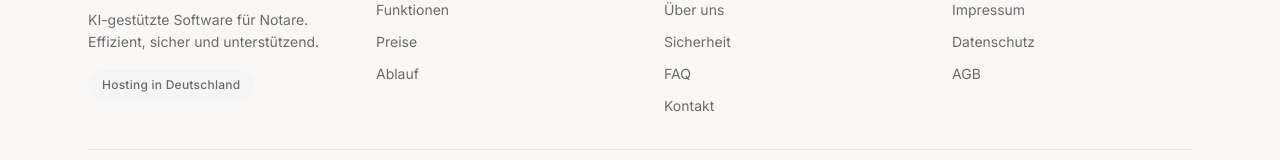
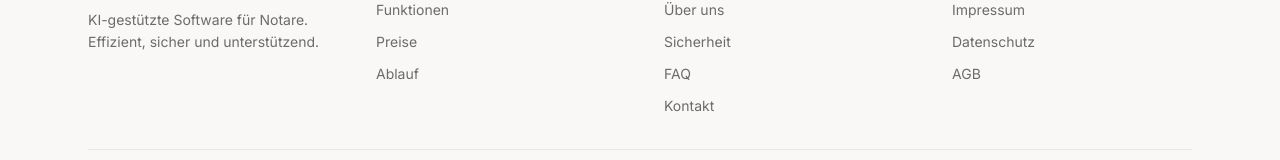
Before and after one commit to Senury/lawyer-ai, a Next.js app: page /preis in a window 1280 px wide. Shown: the part 4217-4377 px from the top of the page. Built offline with nearby package versions, Linux system fonts and the light colour scheme.

Commit message:
Removes redundant brand badge from footer

```diff
--- a/components/layout/Footer.tsx
+++ b/components/layout/Footer.tsx
@@ -20,9 +20,6 @@ export function Footer() {
             <p className="mt-4 text-sm text-[#6b6b6b] leading-relaxed">
               {t("brand.description")}
             </p>
-            <div className="mt-4 flex items-center gap-2">
-              <span className="pill-badge bg-[#f5f5f5] text-[#6b6b6b]">{t("brand.badge")}</span>
-            </div>
           </div>
 
           {/* Product Links */}
```
